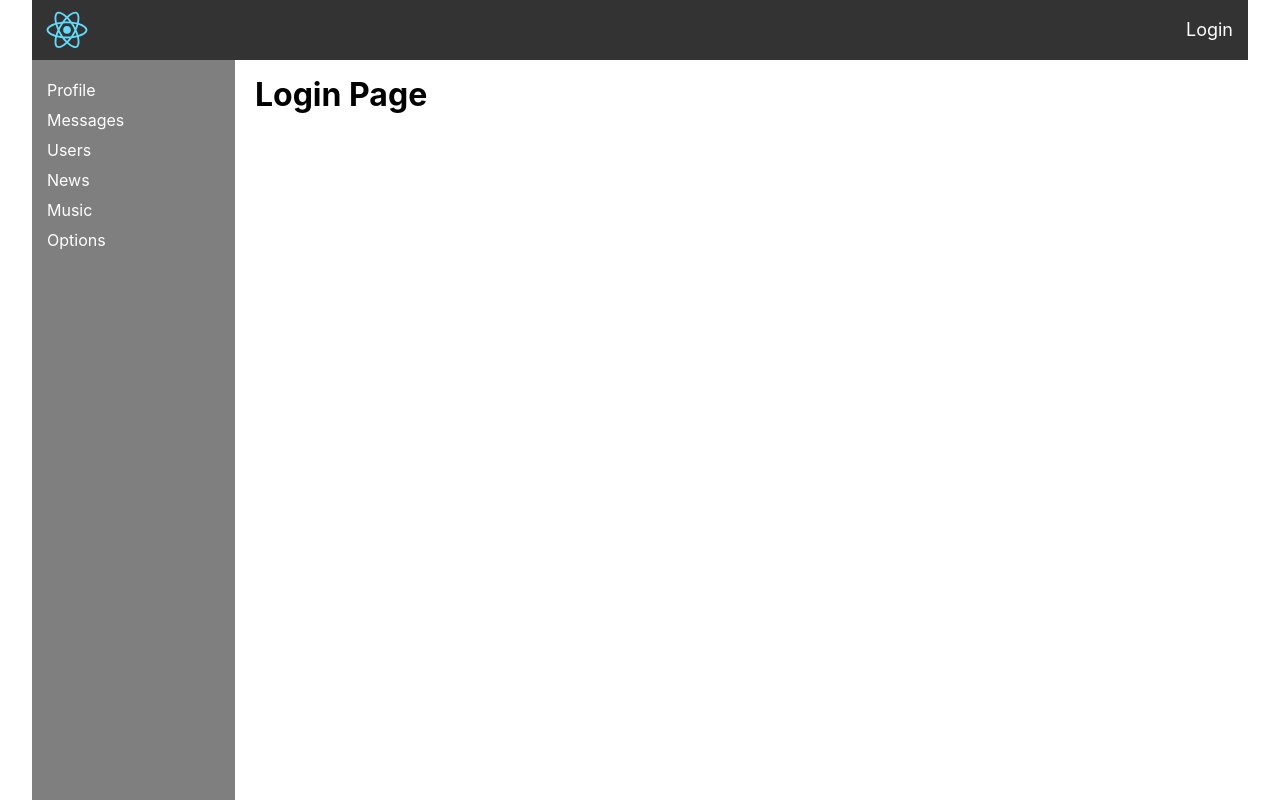
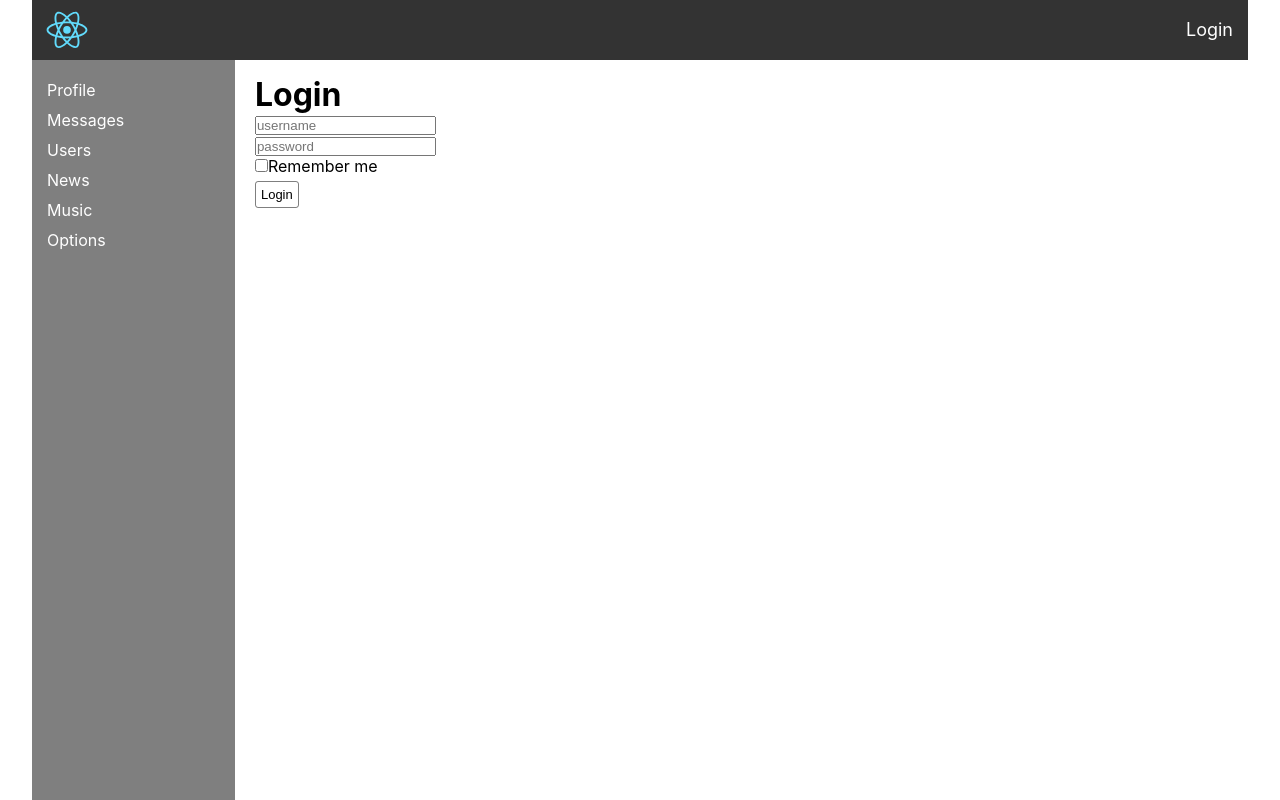
Before and after one commit to farid95g/social-network, a React (Create React App) app: page /login in a window 1280 px wide. Built offline with nearby package versions, Linux system fonts and the light colour scheme; no server answers.

Commit message:
redux-form library and its components for login form

```diff
--- a/package.json
+++ b/package.json
@@ -13,6 +13,7 @@
     "react-redux": "^7.2.4",
     "react-scripts": "4.0.3",
     "redux": "^4.1.0",
+    "redux-form": "^8.3.7",
     "redux-thunk": "^2.3.0",
     "web-vitals": "^1.1.2"
   },
--- a/src/components/Login/Login.jsx
+++ b/src/components/Login/Login.jsx
@@ -1,11 +1,41 @@
 import React from "react";
+import { Field, reduxForm } from "redux-form";
+import styles from "./Login.module.css";
+
+const LoginForm = (props) => {
+  const { handleSubmit } = props;
+  return (
+    <form onSubmit={handleSubmit}>
+      <div>
+        <Field component="input" type="text" name="username" placeholder="username" />
+      </div>
+      <div>
+        <Field component="input" type="password" name="password" placeholder="password" />
+      </div>
+      <div>
+        <Field component="input" type="checkbox" name="rememberMe" />
+        Remember me
+      </div>
+      <div>
+        <button type="submit">Login</button>
+      </div>
+    </form>
+  );
+};
+
+const LoginReduxForm = reduxForm({ form: "login" })(LoginForm);
 
 const Login = (props) => {
+  const onSubmit = (formData) => {
+    console.log(formData);
+  }
+
   return (
-    <div>
-      <h1>Login Page</h1>
+    <div className={styles.login}>
+      <h1>Login</h1>
+      <LoginReduxForm onSubmit={onSubmit} />
     </div>
-  )
-}
+  );
+};
 
 export default Login;
--- /dev/null
+++ b/src/components/Login/Login.module.css
@@ -0,0 +1,11 @@
+.login button {
+  border: 1px solid rgba(0, 0, 0, .5);
+  padding: 5px;
+  margin-top: 5px;
+  font-size: 13px;
+}
+
+.login button:hover {
+  box-shadow: 0 0 5px 2px rgba(0, 0, 0, .2);
+  transition: box-shadow .3s;
+}
--- a/src/redux/redux-store.js
+++ b/src/redux/redux-store.js
@@ -4,12 +4,14 @@ import messagesReducer from './messages-reducer';
 import usersReducer from './users-reducer';
 import authReducer from "./auth-reducer";
 import thunkMiddleware from "redux-thunk";
+import { reducer as formReducer } from 'redux-form';
 
 let reducers = combineReducers({
   profilePage: profileReducer,
   messagesPage: messagesReducer,
   usersPage: usersReducer,
-  auth: authReducer
+  auth: authReducer,
+  form: formReducer
 });
 
 let store = createStore(reducers, applyMiddleware(thunkMiddleware));
```
Also changed, not shown: 1 other file (tests, documents, lock files or other folders).
